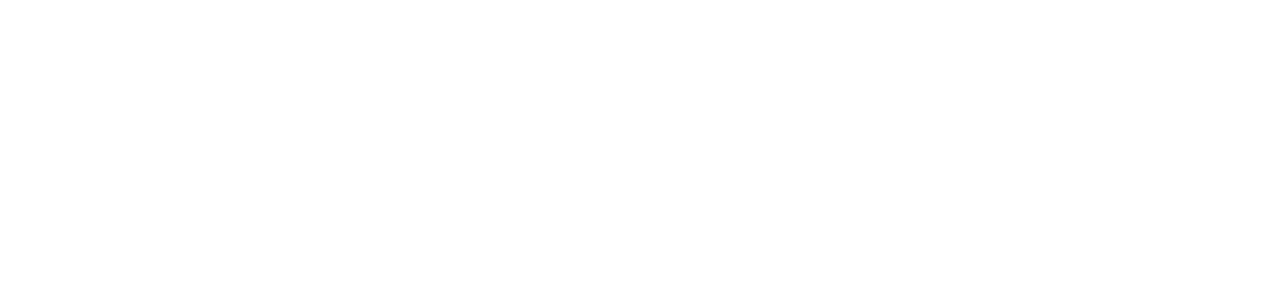
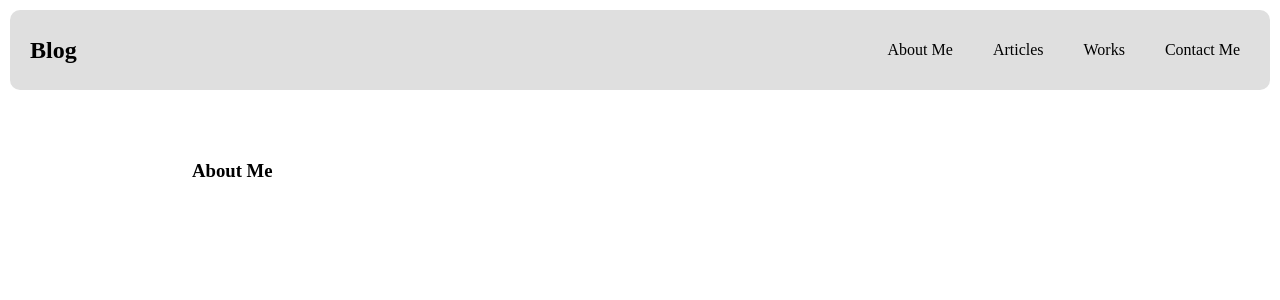
Before and after one commit to yashiro-ryo/burogu, a Nuxt app: page /about in a window 1280 px wide. Before the commit this address had no page. Shown: the top 300 px of the page. Built offline with nearby package versions, Linux system fonts and the light colour scheme.

Commit message:
feat: aboutmeページの雛形を追加

```diff
--- /dev/null
+++ b/pages/about/index.vue
@@ -0,0 +1,20 @@
+<template>
+  <div class="page">
+    <Navbar />
+    <div class="container">
+      <div class="about-me">
+        <h3>About Me</h3>
+      </div>
+    </div>
+  </div>
+</template>
+
+<script setup lang="ts">
+import Navbar from "~/components/Navbar.vue";
+</script>
+
+<style lang="scss" scoped>
+.about-me {
+  margin-top: 60px;
+}
+</style>
```
